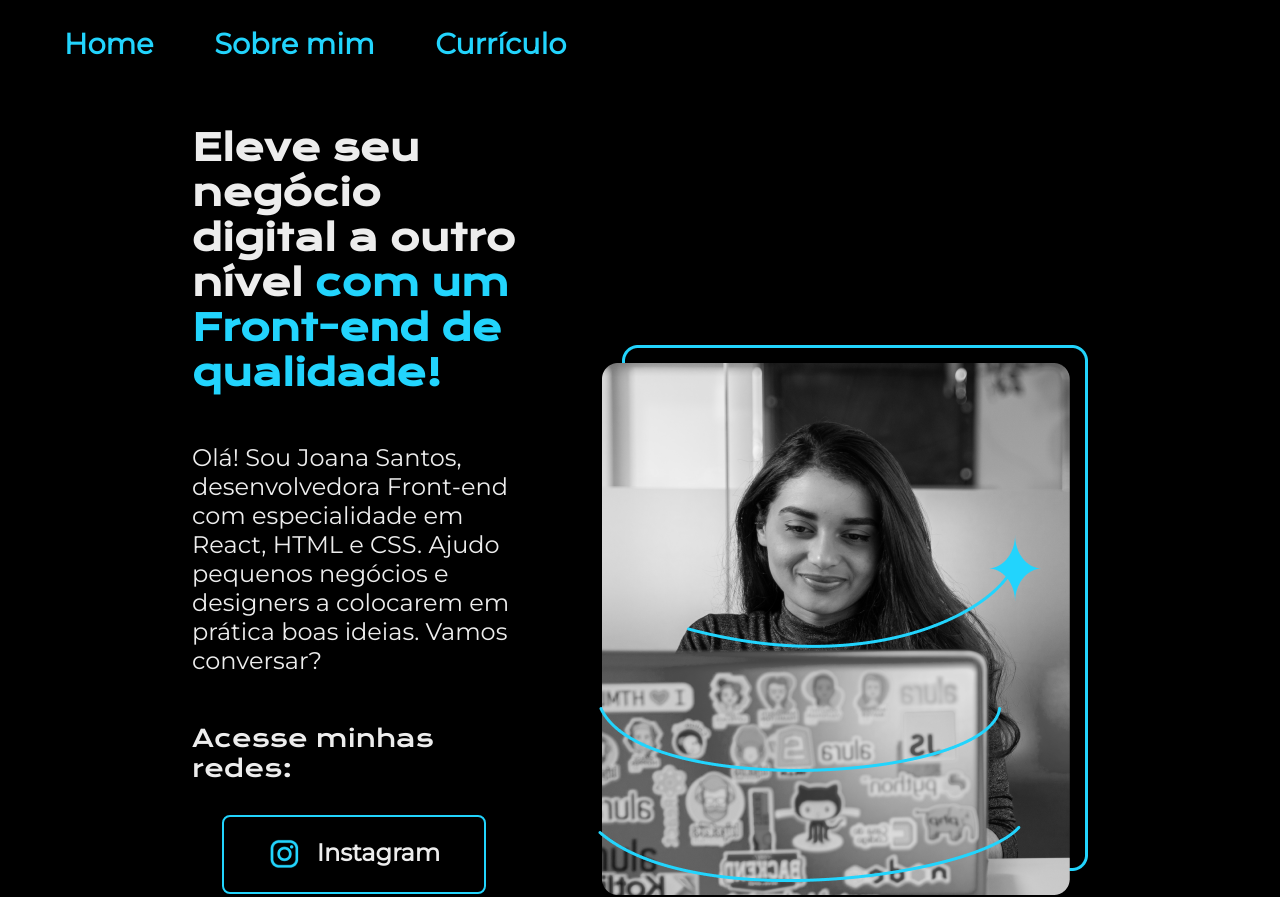
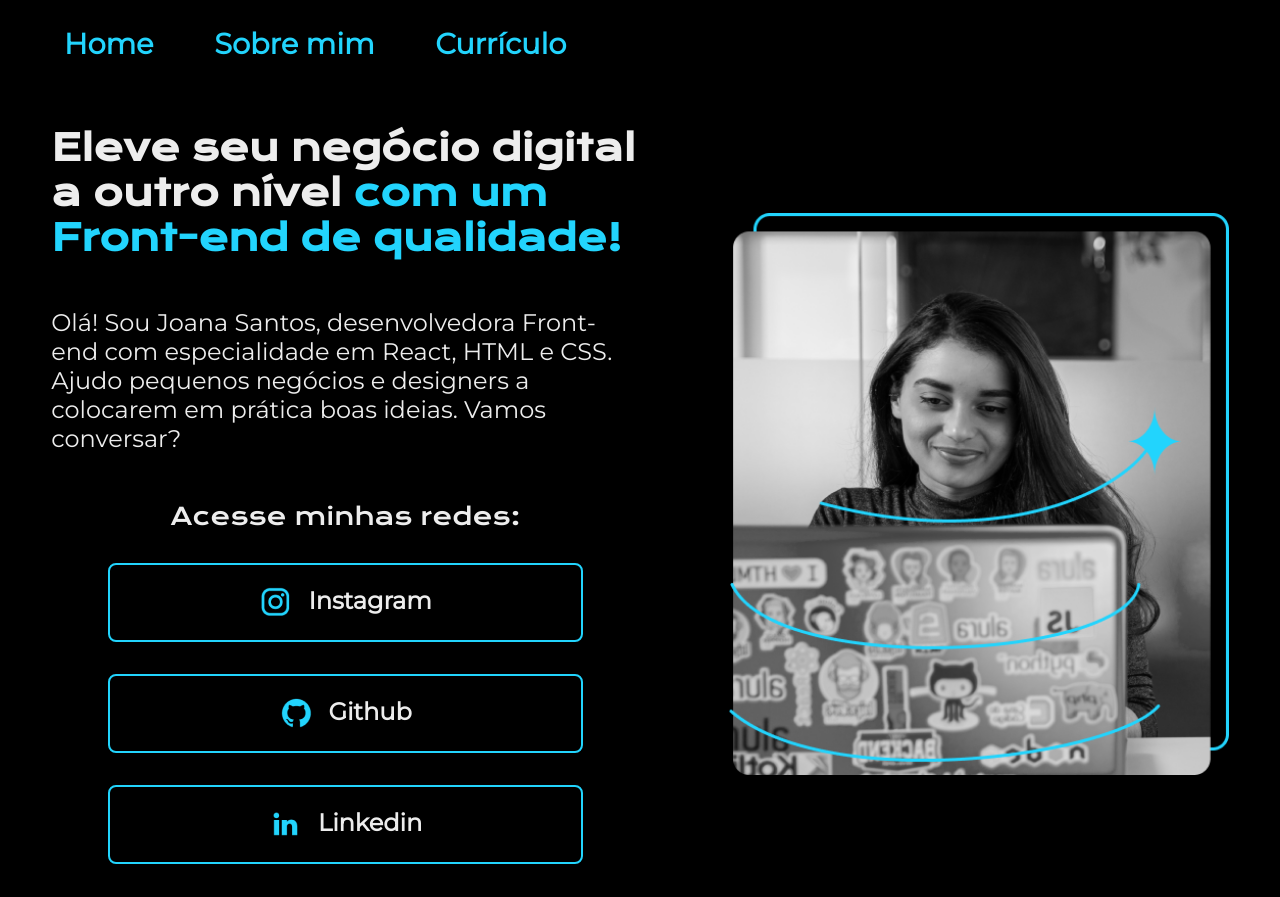
Before and after one commit to flaviobramos/Pagina-pessoal-alura, a plain HTML site: page index.html in a window 1280 px wide. Shown: the top 897 px of the page. Drawn offline with nearby package versions, Linux system fonts and the light colour scheme.

Commit message:
Update style.css

```diff
--- a/styles/style.css
+++ b/styles/style.css
@@ -43,7 +43,7 @@
 }
 
 .apresentacao {
-    padding: 5% 15%;
+    padding: 5% 4%;
     display: flex;
     align-items: center;
     justify-content: space-between;
```
